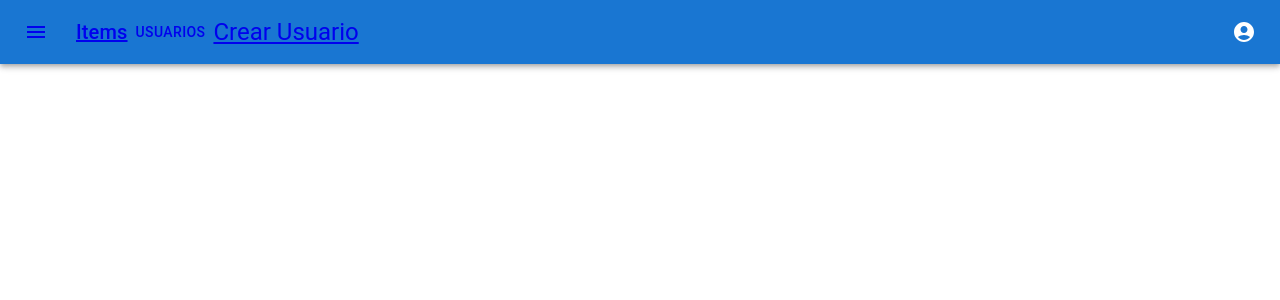
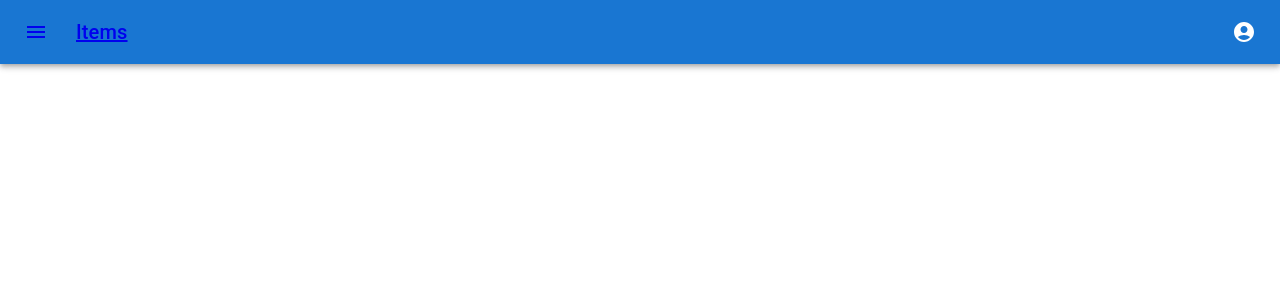
Before and after one commit to imochon1/ProyectoKataReact, a React (Create React App) app: page /dashboard in a window 1280 px wide. Shown: the top 300 px of the page. Built offline with nearby package versions, Linux system fonts and the light colour scheme.

Commit message:
Creacion de validaciones de rol para 'CUSTOMERY ADMIN

```diff
--- a/src/components/Navbar/NavBar.jsx
+++ b/src/components/Navbar/NavBar.jsx
@@ -79,16 +79,18 @@ export const NavBar = () => {
               Items
             </Typography>
           </Link>
-
+          {globalUser.role === "ADMIN" && (
             <Link to="/dashboard/usuarios">
               <Button color="inherit">Usuarios</Button>
             </Link>
-
+          )}
+          {globalUser.role === "ADMIN" && (
             <Link to="/dashboard/Crear_usuario">
               <Typography variant="h5" component="div" sx={{ flexGrow: 1 }}>
                 Crear Usuario
               </Typography>
             </Link>
+          )}
 
           <Box sx={{ flexGrow: 1 }} />
           <Box sx={{ display: { xs: "none", md: "flex" } }}>
```
Lines whose indentation alone changed are shown as unchanged.
